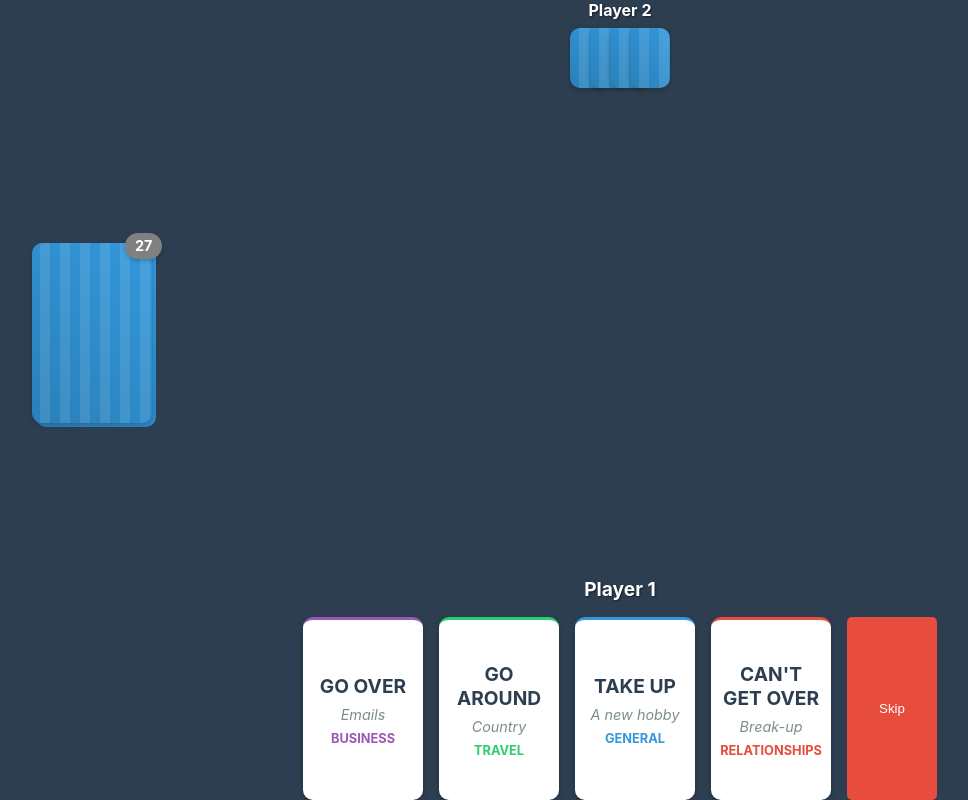
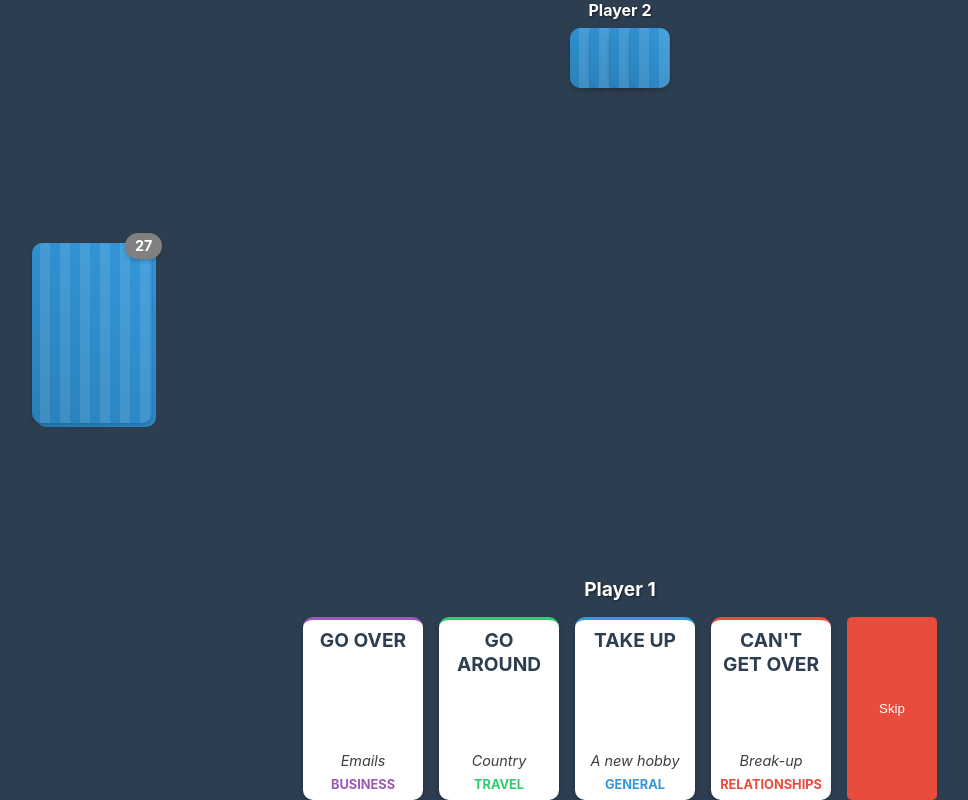
Before and after one commit to knek-little-projects/phrasal-verbs, a React (Create React App) app: page / in a window 1280 px wide. Shown: the whole page, without its empty margins (20-988 px from the left). Built offline with nearby package versions, Linux system fonts and the light colour scheme.

Commit message:
style improvements

```diff
--- a/src/components/Card.jsx
+++ b/src/components/Card.jsx
@@ -5,15 +5,27 @@ function Card({ card, faceDown, small, onClick, disabled }) {
     <div
       className={`card ${faceDown ? 'face-down' : ''} ${small ? 'small' : ''} ${disabled ? 'disabled' : ''}`}
       onClick={disabled ? undefined : onClick}
-      style={!faceDown ? { borderTop: `3px solid ${card.color}` } : {}}
+      style={!faceDown ? {
+        borderTop: `3px solid ${card.color}`,
+      } : {}}
     >
       {!faceDown && (
         <div className="card-content">
-          <span className="card-word">{card.word}</span>
-          <span className="card-hint">{card.hint}</span>
-          <span className="card-category" style={{ color: card.color }}>
-            {card.category}
-          </span>
+          <div className="card-main-content">
+            <span className="card-word" style={{ whiteSpace: 'pre-wrap' }}>{card.word}</span>
+          </div>
+          <div className="card-bottom">
+            <span className="card-hint" style={{ whiteSpace: 'pre-wrap' }}>{card.hint}</span>
+            <span
+              className="card-category"
+              style={{
+                color: card.color,
+                whiteSpace: 'pre-wrap'
+              }}
+            >
+              {card.category}
+            </span>
+          </div>
         </div>
       )}
     </div>
--- a/src/components/Card.scss
+++ b/src/components/Card.scss
@@ -11,7 +11,7 @@
   box-shadow: 0 2px 5px rgba(0,0,0,0.2);
 
   @media (max-width: 768px) {
-    width: 80px;
+    width: 90px;
     height: 120px;
   }
 
@@ -63,6 +63,27 @@
     gap: 0.5rem;
     padding: 0.5rem;
     text-align: center;
+    width: 100%;
+    box-sizing: border-box;
+    max-height: 100%;
+    overflow: hidden;
+    height: 100%;
+    justify-content: space-between;
+  }
+
+  .card-main-content {
+    display: flex;
+    flex-direction: column;
+    align-items: center;
+    width: 100%;
+  }
+
+  .card-bottom {
+    display: flex;
+    flex-direction: column;
+    gap: 0.5rem;
+    width: 100%;
+    margin-top: auto;
   }
 
   .card-type {
@@ -71,25 +92,40 @@
     color: #7f8c8d;
   }
 
+  .card-word,
+  .card-hint,
+  .card-category {
+    white-space: pre-wrap;
+  }
+
   .card-word {
     font-size: 1.2rem;
     font-weight: bold;
     color: #2c3e50;
-    word-break: break-word;
     text-transform: uppercase;
+    width: 100%;
+    margin: 0;
+    box-sizing: border-box;
 
     @media (max-width: 768px) {
-      font-size: 1rem;
+      font-size: 0.9rem;
     }
   }
 
   .card-hint {
     font-size: 0.9rem;
     color: #7f8c8d;
+
+    color: rgb(63, 62, 62);
+
     font-style: italic;
+    width: 100%;
+    margin: 0;
+    box-sizing: border-box;
 
     @media (max-width: 768px) {
-      font-size: 0.8rem;
+      font-size: 0.7rem;
+      font-size: 0.9rem;
     }
   }
 
@@ -97,9 +133,13 @@
     font-size: 0.8rem;
     font-weight: bold;
     text-transform: uppercase;
+    width: 100%;
+    margin: 0;
+    box-sizing: border-box;
+    margin-top: auto;
 
     @media (max-width: 768px) {
-      font-size: 0.7rem;
+      font-size: 0.6rem;
     }
   }
 
--- a/src/constants/verbs.json
+++ b/src/constants/verbs.json
@@ -2,7 +2,7 @@
     "categories": [
       {
         "name": "General",
-        "color": "#3498db",
+        "color": "rgba(52, 152, 219, 1)",
         "matches": [
           "Travel",
           "Relationships",
@@ -31,7 +31,7 @@
       },
       {
         "name": "Travel",
-        "color": "#2ecc71",
+        "color": "rgba(46, 204, 113, 1)",
         "cards": [
           {
             "phrasal_verb": "GO IN FOR",
@@ -77,7 +77,7 @@
       },
       {
         "name": "Relationships",
-        "color": "#e74c3c",
+        "color": "rgba(231, 76, 60, 1)",
         "cards": [
           {
             "phrasal_verb": "GO THROUGH",
@@ -123,7 +123,7 @@
       },
       {
         "name": "Daily Life",
-        "color": "#f1c40f",
+        "color": "rgba(241, 196, 15, 1)",
         "cards": [
           {
             "phrasal_verb": "COME OFF",
@@ -149,7 +149,7 @@
       },
       {
         "name": "Business",
-        "color": "#9b59b6",
+        "color": "rgba(155, 89, 182, 1)",
         "cards": [
           {
             "phrasal_verb": "GO THROUGH WITH",
```
